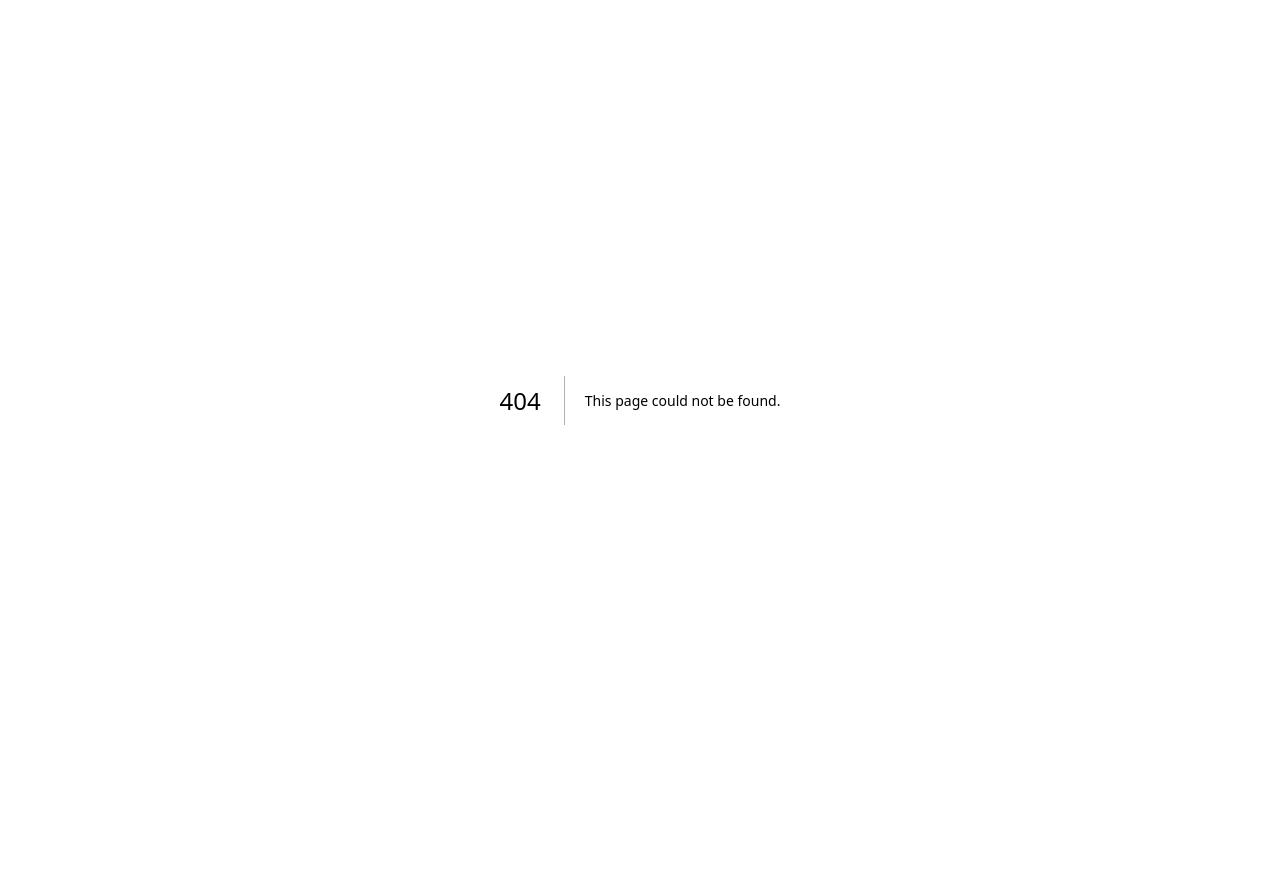
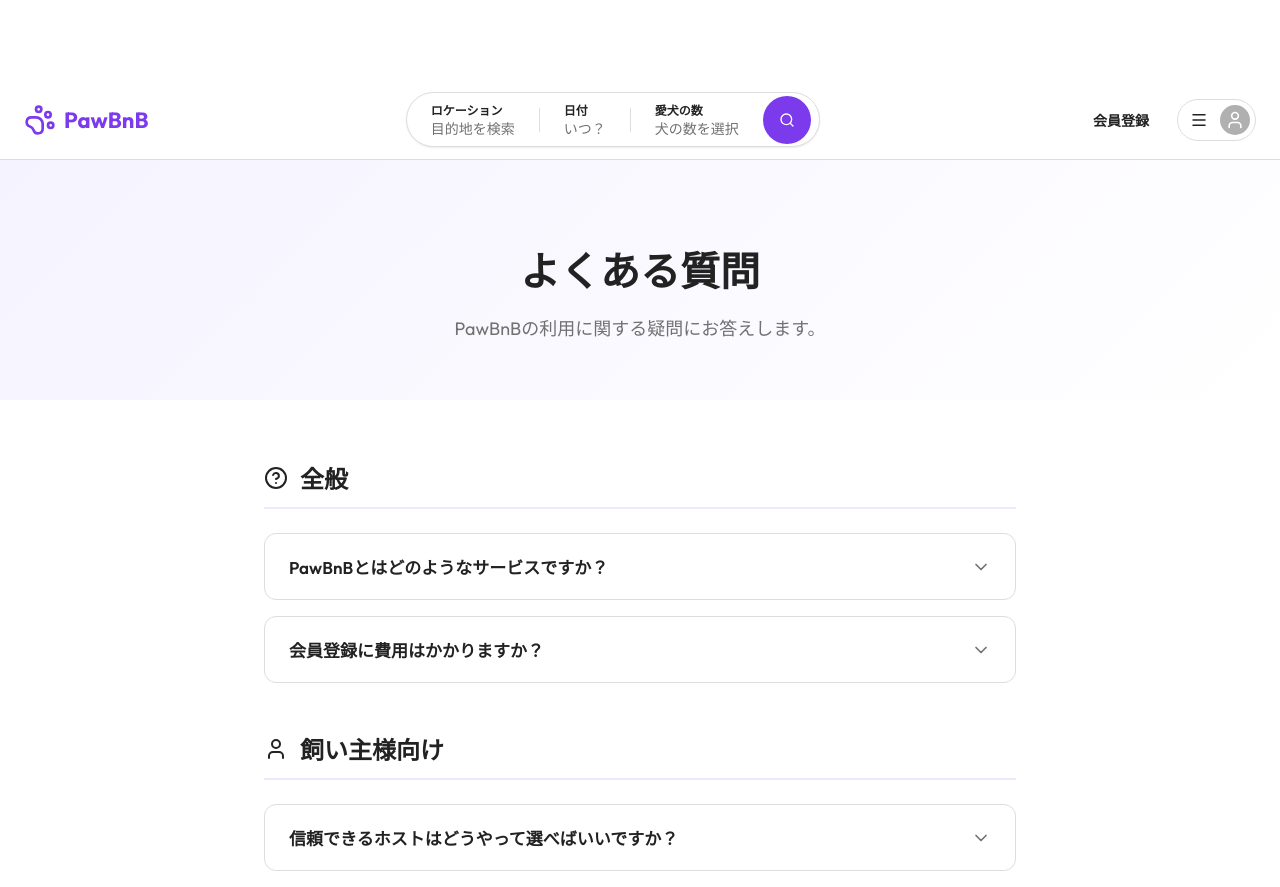
Before and after one commit to lllomm/pet-host-app, a Next.js app: page /faq in a window 1280 px wide. Before the commit this address had no page. Shown: the top 887 px of the page. Before the commit the page ends 800 px from the top, so only its background shows below. Built offline with nearby package versions, Linux system fonts and the light colour scheme.

Commit message:
Add FAQ page

```diff
--- /dev/null
+++ b/src/app/faq/FAQ.module.css
@@ -0,0 +1,154 @@
+.main {
+  padding-top: var(--header-height);
+  min-height: 100vh;
+  background-color: var(--bg-white);
+}
+
+.hero {
+  padding: 80px 0 60px;
+  background: linear-gradient(135deg, #f5f3ff 0%, #ffffff 100%);
+  text-align: center;
+}
+
+.title {
+  font-size: 40px;
+  font-weight: 800;
+  color: var(--text-dark);
+  margin-bottom: 16px;
+}
+
+.subtitle {
+  font-size: 18px;
+  color: var(--text-medium);
+}
+
+.section {
+  padding: 60px 0 100px;
+}
+
+.container {
+  max-width: 800px;
+  margin: 0 auto;
+  padding: 0 24px;
+}
+
+.categorySection {
+  margin-bottom: 48px;
+}
+
+.categoryTitle {
+  font-size: 24px;
+  font-weight: 700;
+  margin-bottom: 24px;
+  padding-bottom: 12px;
+  border-bottom: 2px solid var(--primary-light);
+  color: var(--text-dark);
+  display: flex;
+  align-items: center;
+  gap: 12px;
+}
+
+.accordion {
+  display: flex;
+  flex-direction: column;
+  gap: 16px;
+}
+
+.item {
+  border: 1px solid var(--border);
+  border-radius: var(--radius-md);
+  overflow: hidden;
+  background: white;
+  transition: border-color 0.2s ease, box-shadow 0.2s ease;
+}
+
+.itemOpen {
+  border-color: var(--primary);
+  box-shadow: var(--shadow-md);
+}
+
+.question {
+  width: 100%;
+  padding: 20px 24px;
+  display: flex;
+  justify-content: space-between;
+  align-items: center;
+  text-align: left;
+  background: none;
+  font-size: 17px;
+  font-weight: 600;
+  color: var(--text-dark);
+  transition: background-color 0.2s ease;
+}
+
+.question:hover {
+  background-color: var(--bg-light);
+}
+
+.icon {
+  transition: transform 0.3s ease;
+  color: var(--text-medium);
+}
+
+.iconOpen {
+  transform: rotate(180deg);
+  color: var(--primary);
+}
+
+.answerWrapper {
+  max-height: 0;
+  overflow: hidden;
+  transition: max-height 0.3s ease-out;
+}
+
+.answerWrapperOpen {
+  max-height: 500px; /* Adjust as needed */
+}
+
+.answer {
+  padding: 0 24px 24px;
+  font-size: 16px;
+  line-height: 1.7;
+  color: var(--text-medium);
+  border-top: 1px solid #f1f5f9;
+  padding-top: 20px;
+}
+
+.contactBox {
+  margin-top: 80px;
+  padding: 40px;
+  background-color: var(--primary-light);
+  border-radius: var(--radius-lg);
+  text-align: center;
+}
+
+.contactBox h3 {
+  font-size: 22px;
+  font-weight: 700;
+  margin-bottom: 12px;
+}
+
+.contactBox p {
+  color: var(--text-medium);
+  margin-bottom: 24px;
+}
+
+.contactButton {
+  display: inline-block;
+  padding: 14px 32px;
+  background-color: var(--primary);
+  color: white;
+  border-radius: var(--radius-full);
+  font-weight: 600;
+  transition: background-color 0.2s ease;
+}
+
+.contactButton:hover {
+  background-color: var(--primary-hover);
+}
+
+@media (max-width: 640px) {
+  .title { font-size: 32px; }
+  .question { padding: 16px; font-size: 16px; }
+  .answer { padding: 16px; }
+}
--- /dev/null
+++ b/src/app/faq/page.tsx
@@ -0,0 +1,161 @@
+'use client';
+
+import React, { useState } from 'react';
+import Header from '@/components/layout/Header';
+import Footer from '@/components/layout/Footer';
+import styles from './FAQ.module.css';
+import { ChevronDown, HelpCircle, User, Dog, ShieldCheck, CreditCard } from 'lucide-react';
+import Link from 'next/link';
+
+interface FAQItem {
+  question: string;
+  answer: string;
+}
+
+interface FAQCategory {
+  title: string;
+  icon: React.ReactNode;
+  items: FAQItem[];
+}
+
+const faqData: FAQCategory[] = [
+  {
+    title: '全般',
+    icon: <HelpCircle size={24} />,
+    items: [
+      {
+        question: 'PawBnBとはどのようなサービスですか？',
+        answer: 'PawBnBは、大切な愛犬を預けたいオーナー様と、地域の愛犬家（ホスト）を繋ぐマッチングプラットフォームです。ペットホテルなどのケージ預かりではなく、ホストの自宅で家族のように過ごせる環境を提供します。'
+      },
+      {
+        question: '会員登録に費用はかかりますか？',
+        answer: '会員登録やホストの検索、チャット相談などはすべて無料です。実際に予約が成立した際にのみ、サービス利用料が発生します。'
+      }
+    ]
+  },
+  {
+    title: '飼い主様向け',
+    icon: <User size={24} />,
+    items: [
+      {
+        question: '信頼できるホストはどうやって選べばいいですか？',
+        answer: 'ホストのプロフィールページで、過去の利用者のレビューや評価、提供している設備、これまでの飼育経験などを確認できます。また、予約前にチャットで直接質問したり、「顔合わせ（ミート＆グリート）」を行うことを強く推奨しています。'
+      },
+      {
+        question: '事前の「顔合わせ」は必須ですか？',
+        answer: '必須ではありませんが、愛犬とホスト、そしてホストの飼育環境との相性を確認するために、初めてのホストを利用される際は強く推奨しています。対面で話すことで、より安心して預けることができます。'
+      },
+      {
+        question: 'どのような犬種でも預けられますか？',
+        answer: 'ホストによって受け入れ可能な犬のサイズ（小型・中型・大型）や性格が異なります。各ホストのプロフィールにある「受け入れ条件」を確認し、不明な点はチャットでお問い合わせください。'
+      }
+    ]
+  },
+  {
+    title: 'お預かり中・安全',
+    icon: <ShieldCheck size={24} />,
+    items: [
+      {
+        question: '預けている間の様子は分かりますか？',
+        answer: 'はい。ホストは定期的（1日1回以上）に、写真や動画を添えたレポートを送ることが義務付けられています。離れていても、愛犬がリラックスして過ごしている様子をリアルタイムで確認できます。'
+      },
+      {
+        question: 'ケガや病気が発生した場合はどうなりますか？',
+        answer: 'PawBnBでは24時間体制のサポートデスクを完備しており、緊急時には提携の動物病院への案内などを行います。また、すべての予約には「あんしん補償制度」が適用され、万が一の事故やケガの際の治療費をサポートします。'
+      }
+    ]
+  },
+  {
+    title: 'お支払い・キャンセル',
+    icon: <CreditCard size={24} />,
+    items: [
+      {
+        question: '支払い方法は何がありますか？',
+        answer: '現在、クレジットカード決済に対応しています。予約リクエストがホストに承認された時点で決済が確定します。'
+      },
+      {
+        question: 'キャンセル料はかかりますか？',
+        answer: 'キャンセル時期によって異なります。予約確定後からお預かりの数日前までは無料ですが、直前のキャンセルの場合は所定のキャンセル料が発生します。詳細は利用規約をご確認ください。'
+      }
+    ]
+  }
+];
+
+const AccordionItem = ({ item, isOpen, onClick }: { item: FAQItem; isOpen: boolean; onClick: () => void }) => {
+  return (
+    <div className={`${styles.item} ${isOpen ? styles.itemOpen : ''}`}>
+      <button className={styles.question} onClick={onClick}>
+        <span>{item.question}</span>
+        <ChevronDown size={20} className={`${styles.icon} ${isOpen ? styles.iconOpen : ''}`} />
+      </button>
+      <div className={`${styles.answerWrapper} ${isOpen ? styles.answerWrapperOpen : ''}`}>
+        <div className={styles.answer}>
+          {item.answer}
+        </div>
+      </div>
+    </div>
+  );
+};
+
+export default function FAQPage() {
+  const [openItems, setOpenItems] = useState<{ [key: string]: boolean }>({});
+
+  const toggleItem = (categoryIndex: number, itemIndex: number) => {
+    const key = `${categoryIndex}-${itemIndex}`;
+    setOpenItems(prev => ({
+      ...prev,
+      [key]: !prev[key]
+    }));
+  };
+
+  return (
+    <main className={styles.main}>
+      <Header />
+
+      {/* Hero Section */}
+      <section className={styles.hero}>
+        <div className="container">
+          <h1 className={styles.title}>よくある質問</h1>
+          <p className={styles.subtitle}>
+            PawBnBの利用に関する疑問にお答えします。
+          </p>
+        </div>
+      </section>
+
+      {/* FAQ Content */}
+      <section className={styles.section}>
+        <div className={styles.container}>
+          {faqData.map((category, catIdx) => (
+            <div key={catIdx} className={styles.categorySection}>
+              <h2 className={styles.categoryTitle}>
+                {category.icon}
+                {category.title}
+              </h2>
+              <div className={styles.accordion}>
+                {category.items.map((item, itemIdx) => (
+                  <AccordionItem
+                    key={itemIdx}
+                    item={item}
+                    isOpen={!!openItems[`${catIdx}-${itemIdx}`]}
+                    onClick={() => toggleItem(catIdx, itemIdx)}
+                  />
+                ))}
+              </div>
+            </div>
+          ))}
+
+          {/* Contact Section */}
+          <div className={styles.contactBox}>
+            <h3>解決しない場合はこちら</h3>
+            <p>カスタマーサポートが丁寧に対応いたします。</p>
+            <Link href="#" className={styles.contactButton}>
+              お問い合わせフォームへ
+            </Link>
+          </div>
+        </div>
+      </section>
+
+      <Footer />
+    </main>
+  );
+}
--- a/src/components/layout/Footer.tsx
+++ b/src/components/layout/Footer.tsx
@@ -20,7 +20,7 @@ const footerSections = [
       { label: 'ホストを探す', href: '#' },
       { label: '利用の流れ', href: '/how-it-works' },
       { label: '料金プラン', href: '#' },
-      { label: 'よくある質問', href: '#' },
+      { label: 'よくある質問', href: '/faq' },
       { label: '宿泊レビュー', href: '#' },
     ]
   },
@@ -30,7 +30,7 @@ const footerSections = [
       { label: 'ホストになる', href: '#' },
       { label: 'ホストのメリット', href: '#' },
       { label: 'ホストコミュニティ', href: '#' },
-      { label: 'ホスト向けFAQ', href: '#' },
+      { label: 'ホスト向けFAQ', href: '/faq' },
     ]
   },
   {
```
